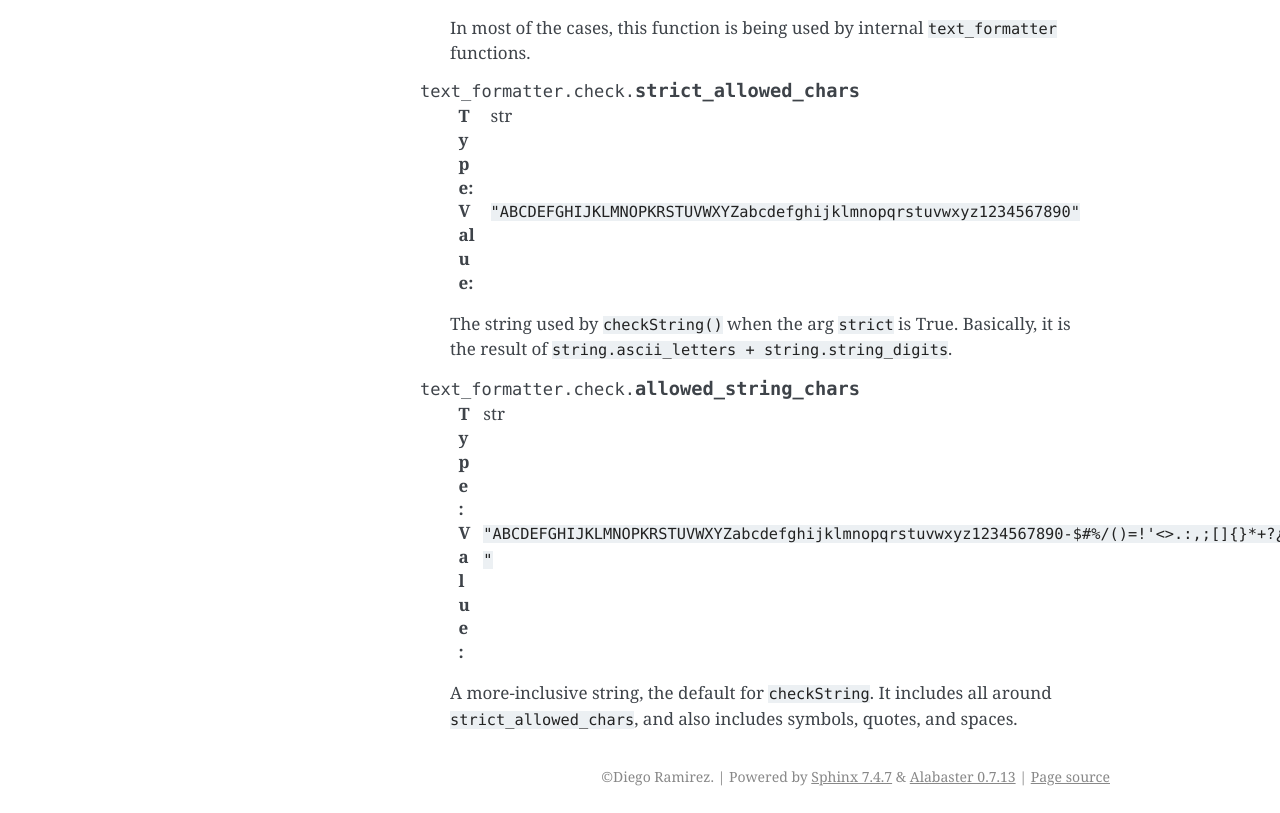
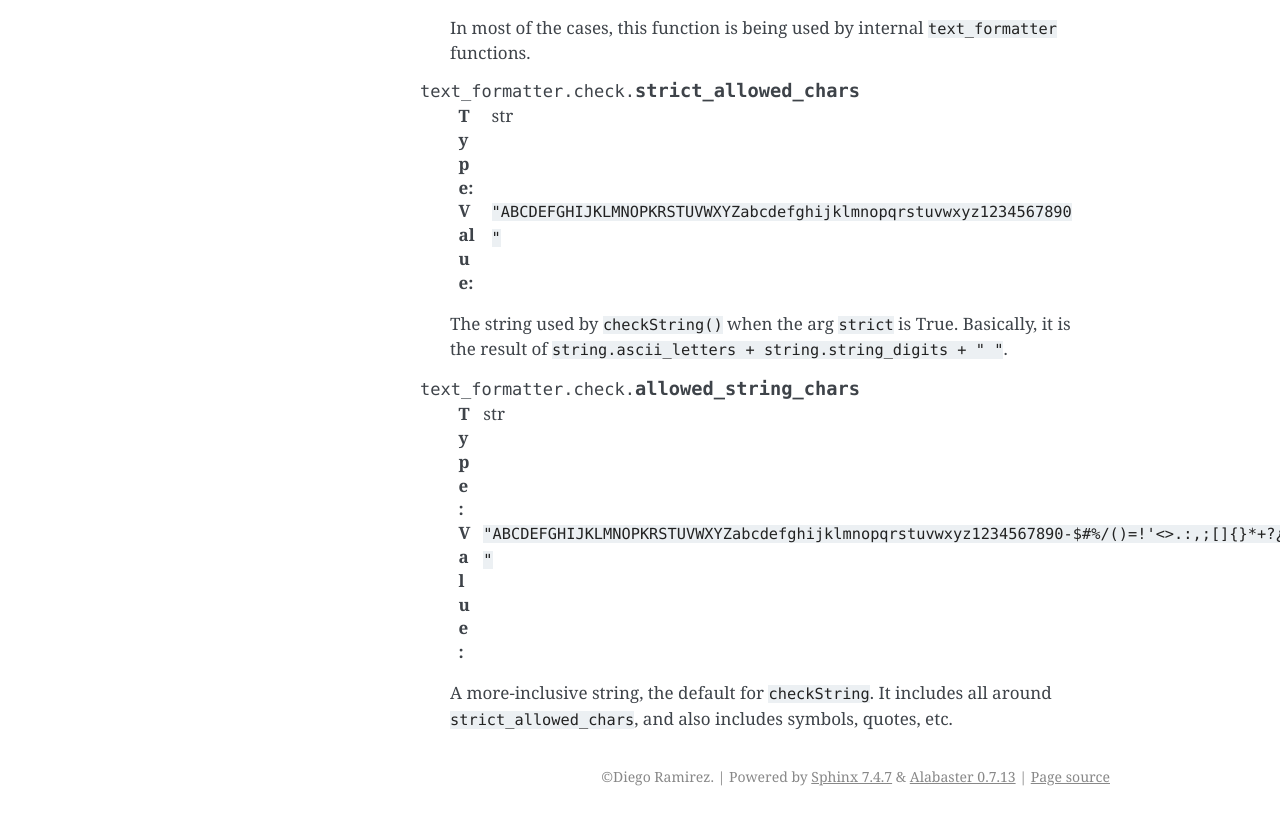
Before and after one commit to DiddiLeija/text_formatter, a Sphinx documentation site: the page built from docs/modules/module_check.rst, in a window 1280 px wide. Shown: the part 642-1455 px from the top of the page. Built offline with Sphinx 7.4.7, drawn with Linux system fonts in a browser that asks for light colours.

Commit message:
Update the `check` variable description.
They have minimally changed.

```diff
--- a/docs/modules/module_check.rst
+++ b/docs/modules/module_check.rst
@@ -24,14 +24,13 @@ other ``text_formatter`` submodules.
 .. py:data:: text_formatter.check.strict_allowed_chars
 
    :type: str
-   :value: ``"ABCDEFGHIJKLMNOPKRSTUVWXYZabcdefghijklmnopqrstuvwxyz1234567890"``
+   :value: ``"ABCDEFGHIJKLMNOPKRSTUVWXYZabcdefghijklmnopqrstuvwxyz1234567890 "``
 
-   The string used by ``checkString()`` when the arg ``strict`` is True. Basically, it is the result of ``string.ascii_letters + string.string_digits``.
+   The string used by ``checkString()`` when the arg ``strict`` is True. Basically, it is the result of ``string.ascii_letters + string.string_digits + " "``.
 
 .. py:data:: text_formatter.check.allowed_string_chars
 
    :type: str
    :value: ``"ABCDEFGHIJKLMNOPKRSTUVWXYZabcdefghijklmnopqrstuvwxyz1234567890-$#%/()=!'<>.:,;[]{}*+?¿¡\" "``
 
-   A more-inclusive string, the default for ``checkString``. It includes all around ``strict_allowed_chars``, and also includes symbols, quotes,
-   and spaces.
+   A more-inclusive string, the default for ``checkString``. It includes all around ``strict_allowed_chars``, and also includes symbols, quotes, etc.
```
